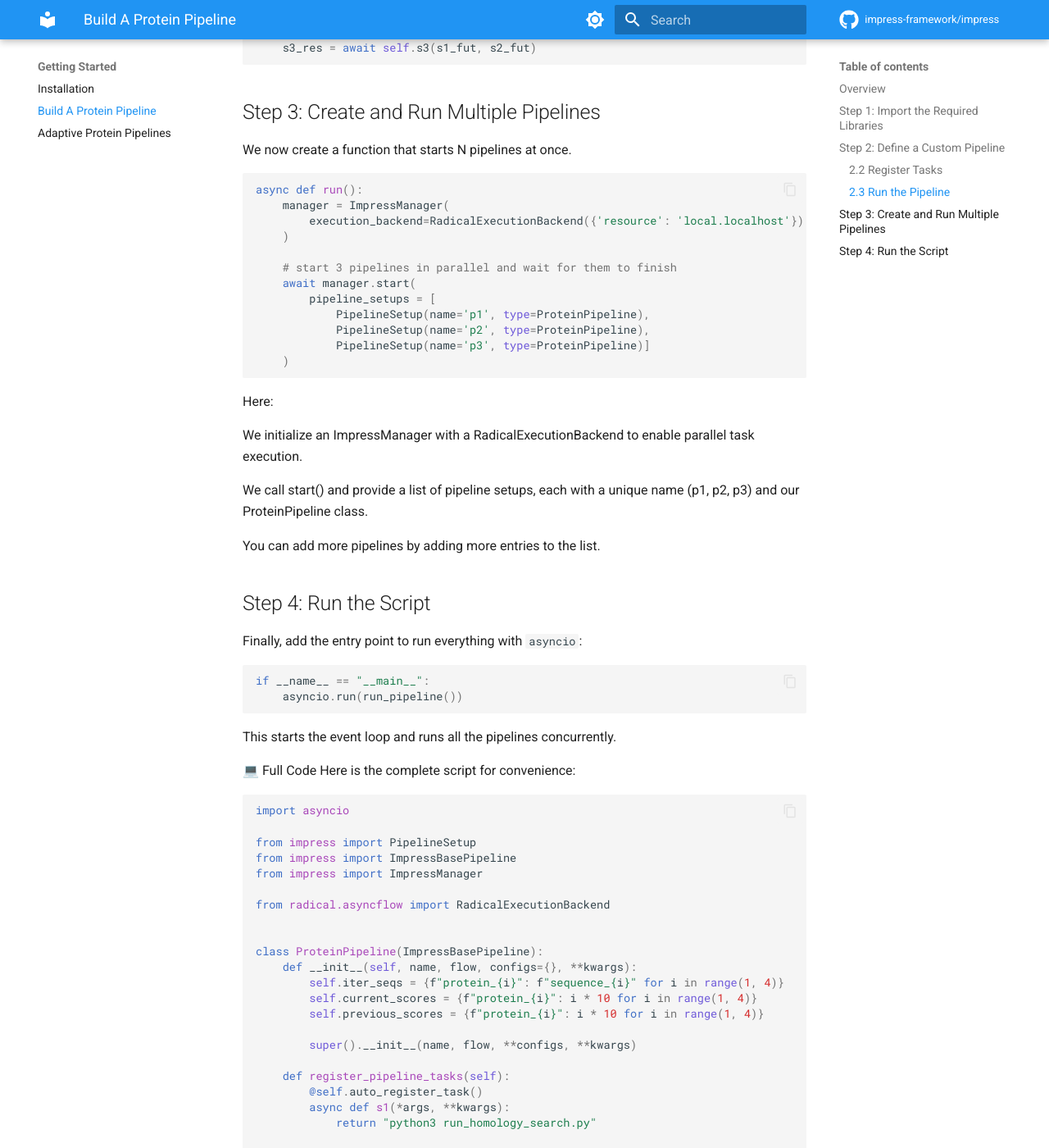
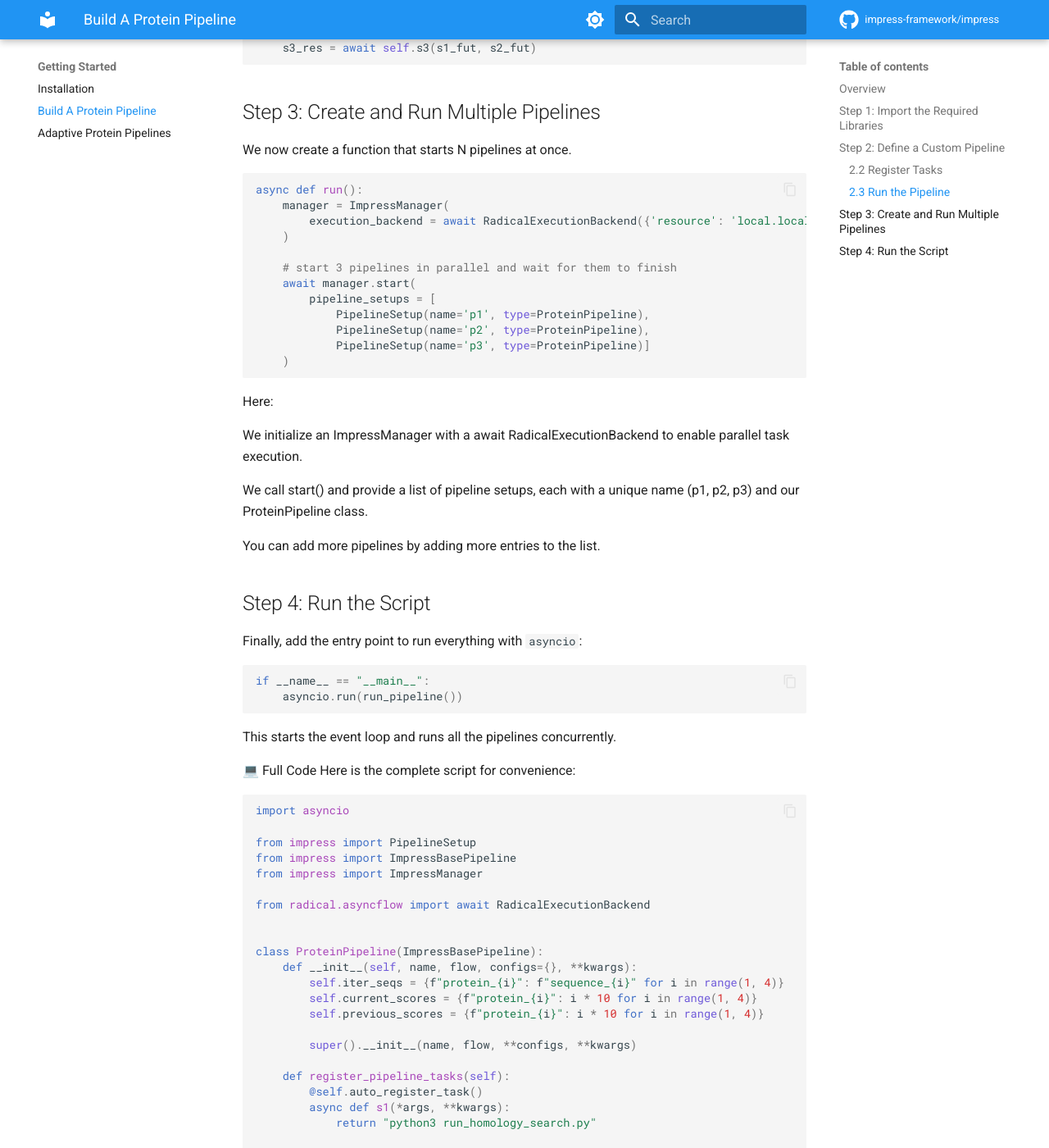
Before and after one commit to radical-collaboration/IMPRESS, an MkDocs documentation site: the page built from docs/getting-started/quick-start.md, in a window 1280 px wide and 1400 px high, scrolled down 2417 px. Shown: the whole window at 82% size. Built offline with MkDocs 1.6.1 and Material for MkDocs 9.7.7, drawn with Linux system fonts in a browser that asks for light colours; comment, search, counter and statistics services are not loaded; the version menu is left out; some of the changed text lies outside the part shown.

Commit message:
fix how to init the execution backend

````diff
--- a/docs/getting-started/quick-start.md
+++ b/docs/getting-started/quick-start.md
@@ -28,7 +28,7 @@ from impress import PipelineSetup
 from impress import ImpressBasePipeline
 from impress import ImpressManager
 
-from radical.asyncflow import RadicalExecutionBackend
+from radical.asyncflow import await RadicalExecutionBackend
 ```
 
 
@@ -36,7 +36,7 @@ We use:
 
 asyncio — Python’s built-in asynchronous library.
 
-RadicalExecutionBackend — runs tasks in parallel.
+await RadicalExecutionBackend — runs tasks in parallel.
 
 ImpressBasePipeline — base class for defining a pipeline.
 
@@ -115,7 +115,7 @@ We now create a function that starts N pipelines at once.
 ```python
 async def run():
     manager = ImpressManager(
-        execution_backend=RadicalExecutionBackend({'resource': 'local.localhost'})
+        execution_backend = await RadicalExecutionBackend({'resource': 'local.localhost'})
     )
 
     # start 3 pipelines in parallel and wait for them to finish
@@ -129,7 +129,7 @@ async def run():
 
 Here:
 
-We initialize an ImpressManager with a RadicalExecutionBackend to enable parallel task execution.
+We initialize an ImpressManager with a await RadicalExecutionBackend to enable parallel task execution.
 
 We call start() and provide a list of pipeline setups, each with a unique name (p1, p2, p3) and our ProteinPipeline class.
 
@@ -155,7 +155,7 @@ from impress import PipelineSetup
 from impress import ImpressBasePipeline
 from impress import ImpressManager
 
-from radical.asyncflow import RadicalExecutionBackend
+from radical.asyncflow import await RadicalExecutionBackend
 
 
 class ProteinPipeline(ImpressBasePipeline):
@@ -186,7 +186,7 @@ class ProteinPipeline(ImpressBasePipeline):
 
 async def run_pipeline():
     manager = ImpressManager(
-        execution_backend=RadicalExecutionBackend({'resource': 'local.localhost'})
+        execution_backend = await RadicalExecutionBackend({'resource': 'local.localhost'})
     )
 
     await manager.start(
````
Also changed, not shown: README.md (+2 -2 lines), docs/pipelines/pre_built-pipelines.md (+1 -1 lines).
